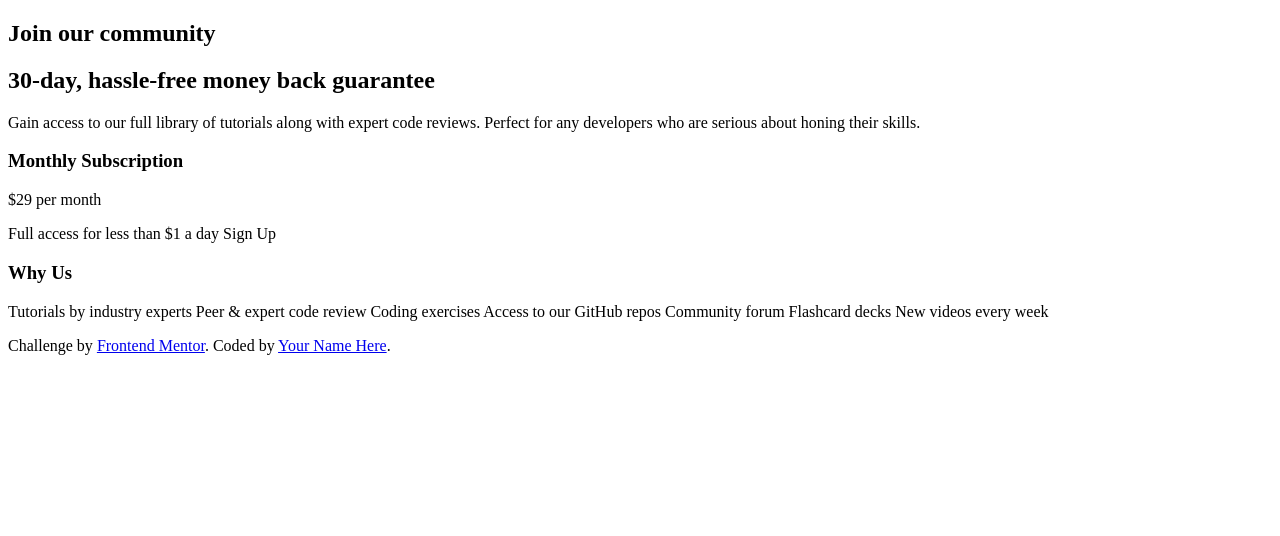
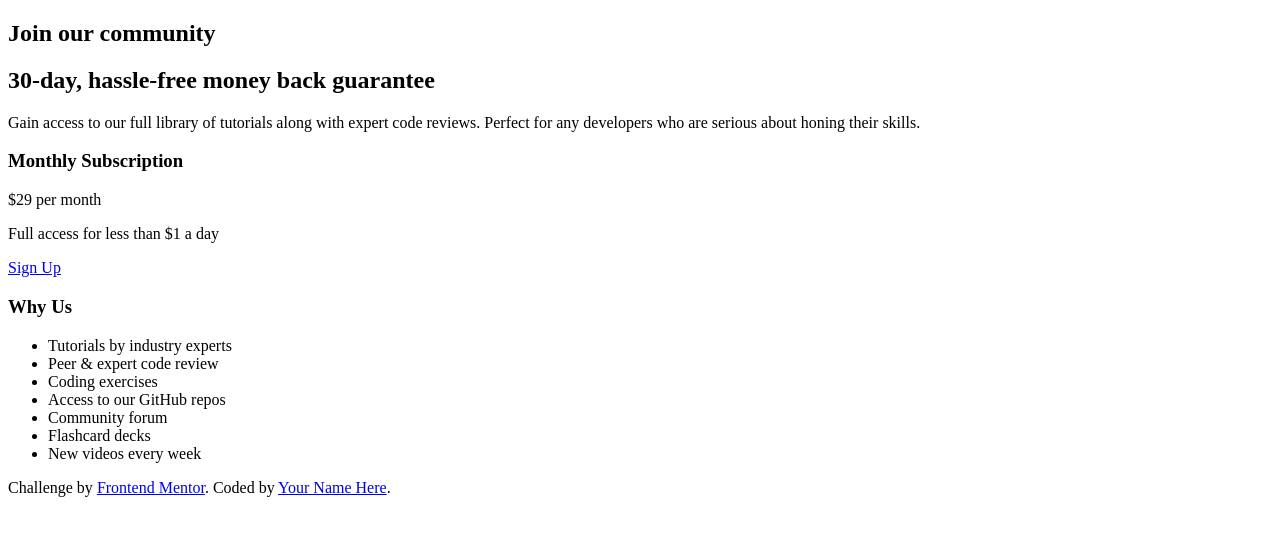
Before and after one commit to hphemanathan/single-price-component, a plain HTML site: page index.html in a window 1280 px wide. Drawn offline with Linux system fonts and the light colour scheme.

Commit message:
html structure

```diff
--- a/index.html
+++ b/index.html
@@ -39,9 +39,9 @@
 
       <p class="price-text"> &dollar;29 per month</p>
 
-      Full access for less than &dollar;1 a day
+      <p>Full access for less than &dollar;1 a day</p>
 
-      Sign Up
+      <a href="#" class="btn">Sign Up</a>
 
     </section>
 
@@ -49,13 +49,17 @@
 
       <h3 class="heading-tertiary">Why Us </h3>
 
-      Tutorials by industry experts
-      Peer &amp; expert code review
-      Coding exercises
-      Access to our GitHub repos
-      Community forum
-      Flashcard decks
-      New videos every week
+      <ul>
+
+        <li>Tutorials by industry experts</li>
+        <li>Peer &amp; expert code review</li>
+        <li>Coding exercises</li>
+        <li>Access to our GitHub repos</li>
+        <li>Community forum</li>
+        <li>Flashcard decks</li>
+        <li>New videos every week</li>
+
+      </ul>
 
     </section>
 
```
